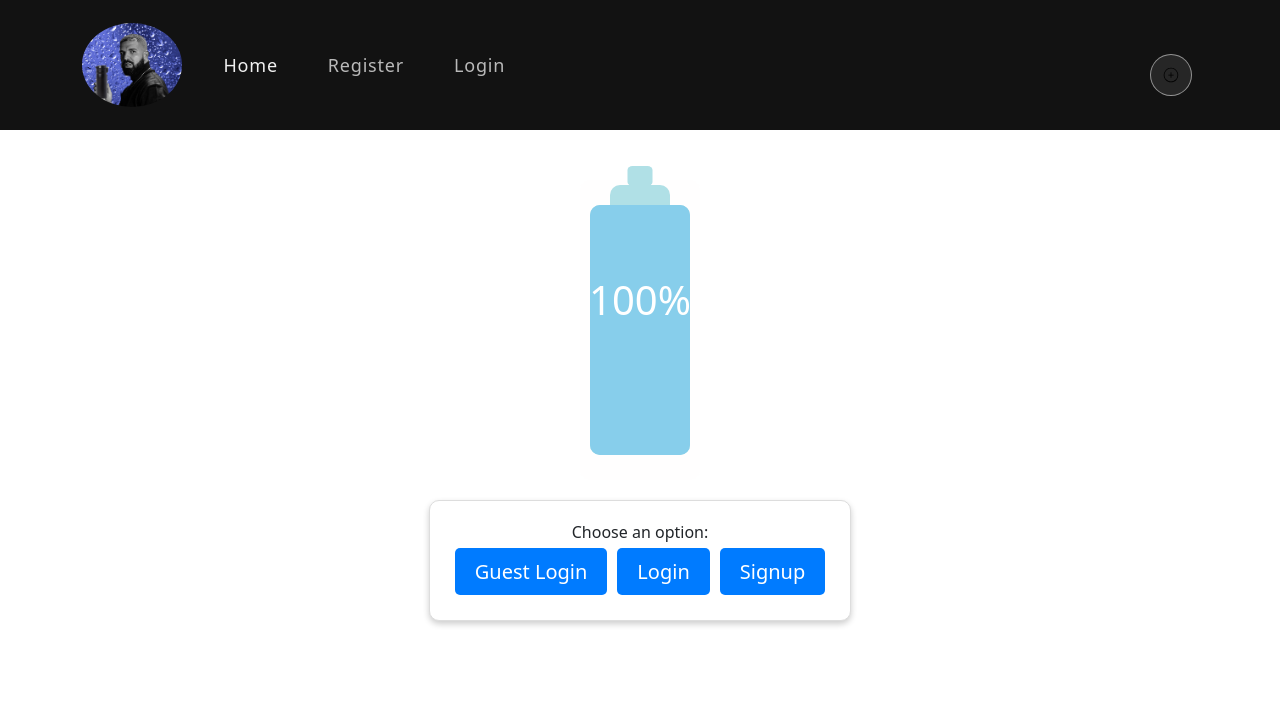
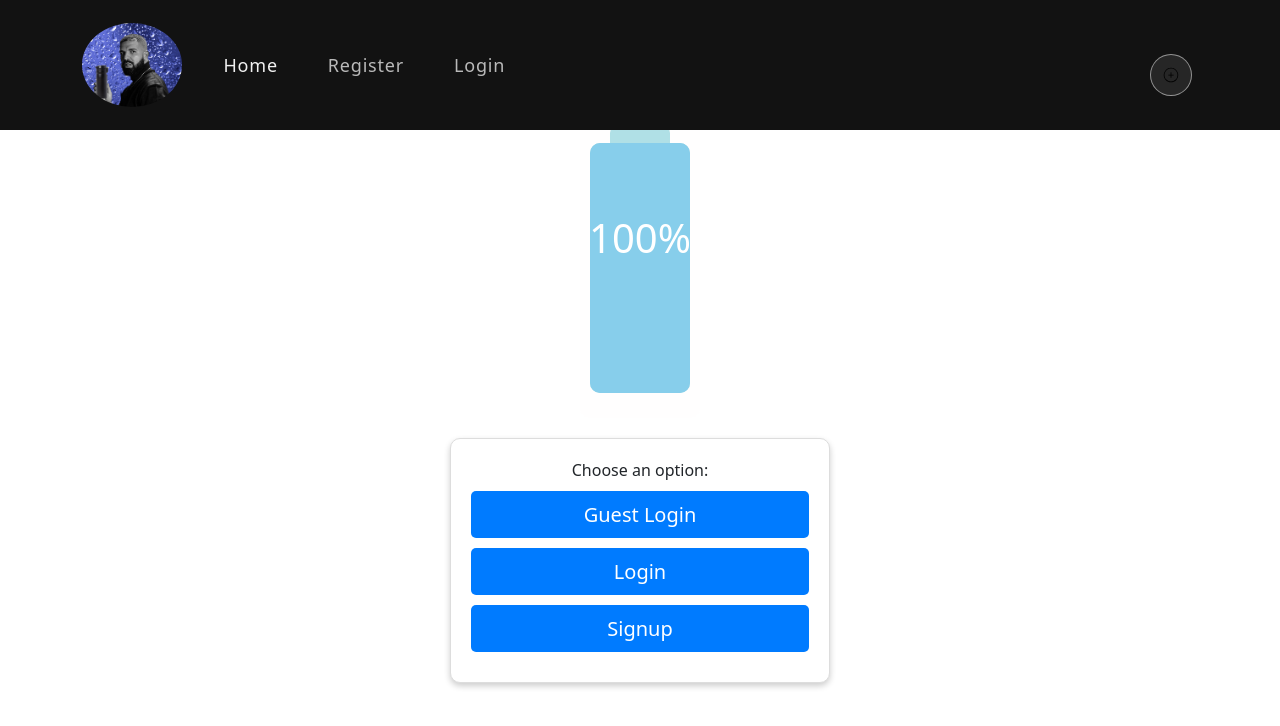
Before and after one commit to xJuanPablo/Untitled2, a React (Create React App) app in the folder client-side/: page / in a window 1280 px wide. Shown: the top 726 px of the page. Built offline with nearby package versions, Linux system fonts and the light colour scheme.

Commit message:
fixed up options box for the loading screen

```diff
--- a/client-side/src/App.css
+++ b/client-side/src/App.css
@@ -510,15 +510,43 @@ nav.navbar .navbar-toggler[aria-expanded="true"] .navbar-toggler-icon {
   }
 }
 
+.options-box {
+  text-align: center;
+  width: 380px;
+}
 
+.option-link {
+  text-decoration: none;
+}
+
+.option-button {
+  display: block;
+  width: 100%;
+  margin: 10px 0;
+  background-color: #007BFF;
+  color: white;
+  font-size: 20px;
+  padding: 10px 0;
+  border: none;
+  cursor: pointer;
+  transition: background-color 0.3s ease;
+}
+
+.option-button:hover {
+  background-color: #0056b3;
+}
+
+
+
+/* this css is for the webcam */
 .Cam {
   text-align: center;
   padding: 20px;
 }
 
 .webcam {
-  width: 100%; /* Make the webcam component 100% width */
-  max-width: 100%; /* Limit maximum width for larger screens */
+  width: 100%;
+  max-width: 100%;
 }
 
 .capture-button {
@@ -540,9 +568,12 @@ nav.navbar .navbar-toggler[aria-expanded="true"] .navbar-toggler-icon {
 /* Media query for smaller screens */
 @media (max-width: 768px) {
   .webcam {
-    max-width: 100%; /* Allow full-width on smaller screens */
+    max-width: 100%;
   }
 }
+
+
+
 
 
 
```
